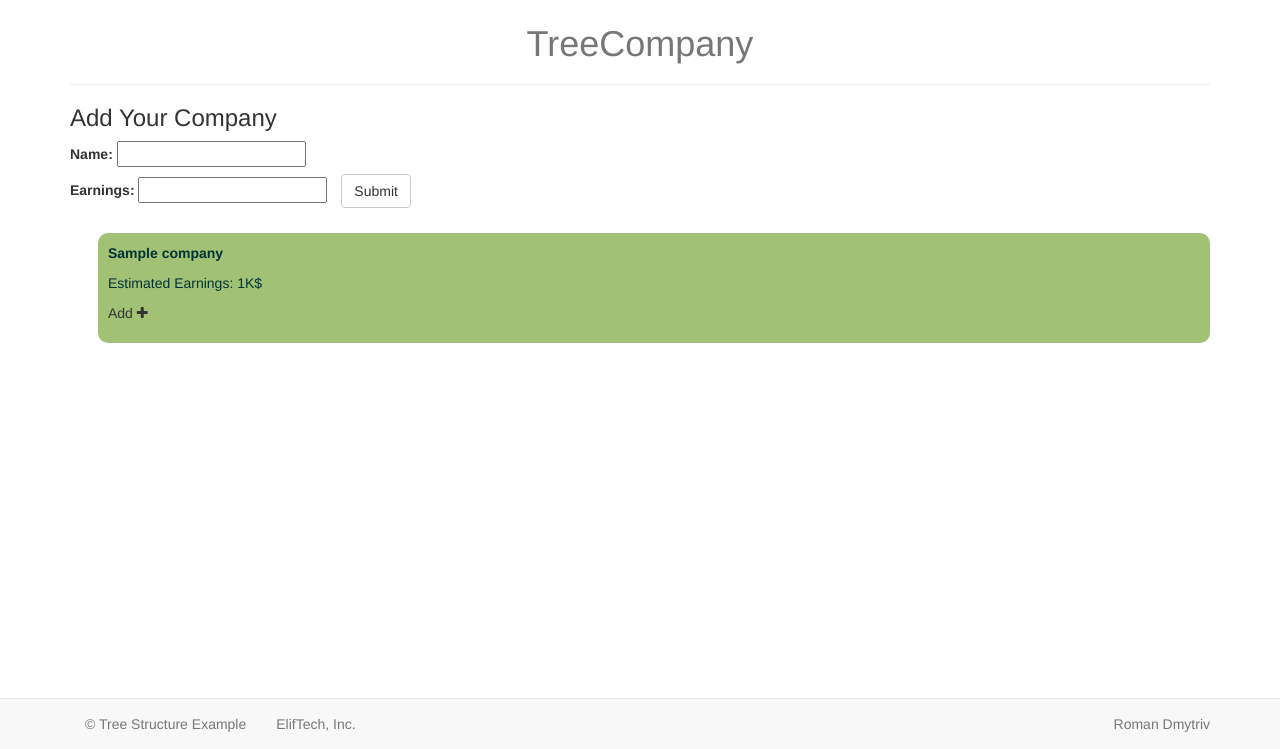
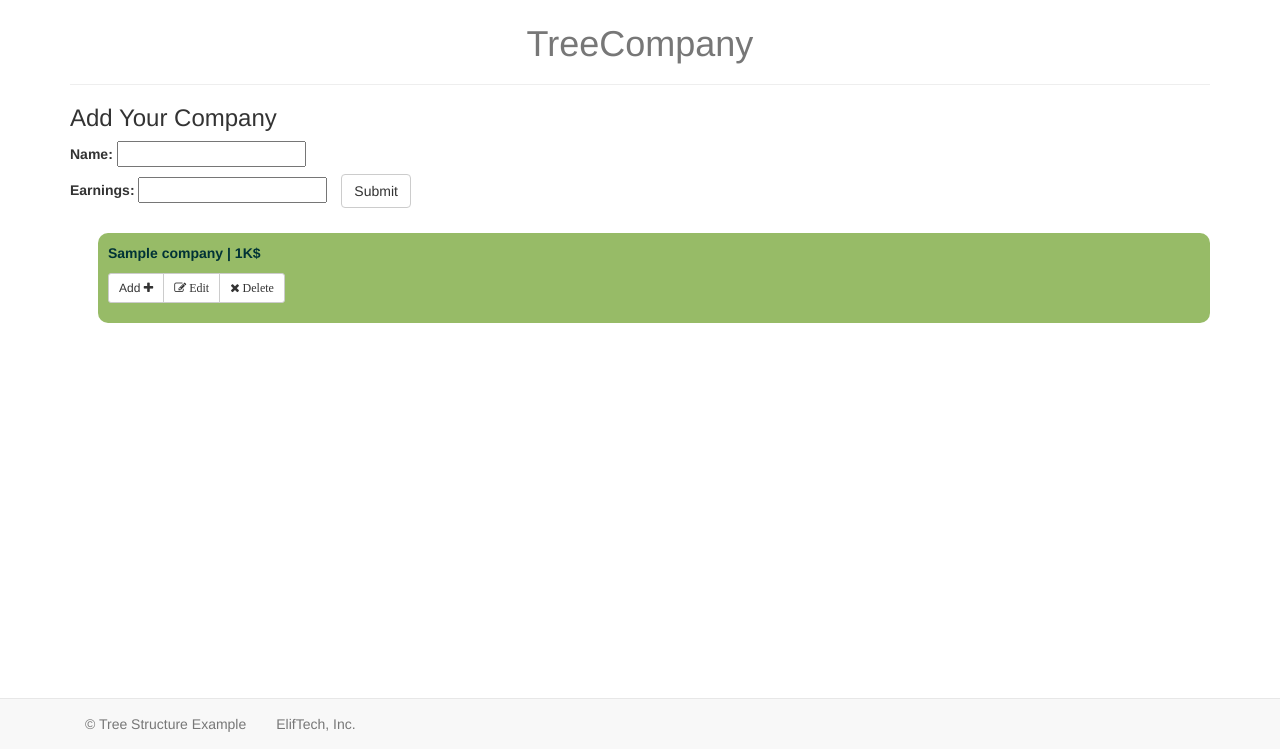
Before and after one commit to Fiques/django-tree-structure, a Django app: template tree/templates/tree/index.html in a window 1280 px wide. Shown: the part 51-800 px from the top of the page. Run offline with Django 3.2, Linux system fonts and the light colour scheme; the template is opened without the code that fills it: values that come from a table or form of the project are taken from there, others are empty; tables that the repository leaves empty hold one stand-in row (values such as "Sample post"); parts of the project's set-up code (start-up, migrations or seed data) failed here and were passed over; some libraries are stand-ins or nearby versions.

Commit message:
Added CRUD

```diff
--- a/tree/models.py
+++ b/tree/models.py
@@ -5,10 +5,15 @@ from dbarray import IntegerArrayField
 
 
 class Company(models.Model):
+	# id
 	name = models.CharField(max_length=50)
 	earnings = models.IntegerField(blank=True, null=True)
 	path = IntegerArrayField(blank=True, editable=False)
 	depth = models.PositiveSmallIntegerField(default=0)
+	# parent_id
 
 	def __unicode__(self):
 		return self.name
+
+	def __repr__(self):
+		return self.name
--- a/tree/templates/tree/index.html
+++ b/tree/templates/tree/index.html
@@ -54,13 +54,15 @@
         </ul>
             {% csrf_token %}
         </form>
-
         <ul id="companies">
         {% for company in company_tree %}
             <li id="{{ company.id }}" class="company" style="margin-left:{{ company.depth|add:company.depth }}em;">
-                <strong><p>{{ company.name }}</p></strong>
-                <p>Estimated Earnings: {{ company.earnings }}K$</p>
-                <p><a href="" class="subcompany">Add <i class="fa fa-plus"></i></a></p>
+                <strong><p>{{ company.name }} | {{ company.earnings }}K$</p></strong>
+                <p class="btn-group">
+                  <a href="" class="subcompany btn btn-default btn-sm">Add <i class="fa fa-plus"></i></a>
+                  <a class="btn btn-default btn-sm" href="{% url "company_edit" pk=company.pk %}"><i class="fa fa-edit"> Edit</i></a>
+                  <a class="btn btn-default btn-sm" href="{% url "company_remove" pk=company.pk %}"><i class="fa fa-remove"> Delete</i></a>
+                </p>
             </li>
         {% empty %}
             <li>There are currently no companies. You can be first!</li>
@@ -75,9 +77,6 @@
           <li><a href="{% url 'home' %}">&copy; Tree Structure Example</a></li>
           <li><a href="http://www.eliftech.com/" target="_blank">ElifTech, Inc.</a></li>
         </ul>
-        <ul class="nav navbar-nav navbar-right">
-          <li><a href="https://github.com/Fiques" target="_blank">Roman Dmytriv</a></li>
-        </ul>
       </div>
     </footer>
 
--- a/tree/urls.py
+++ b/tree/urls.py
@@ -5,4 +5,6 @@ from . import views
 urlpatterns = [
 
     url(r'^$', views.home, name='home'),
+    url(r'^company/(?P<pk>[0-9]+)/remove/$', views.company_remove, name='company_remove'),
+    url(r'^company/(?P<pk>[0-9]+)/edit/$', views.company_edit, name='company_edit'),
 ]
--- a/treeStructure/static/css/style.css
+++ b/treeStructure/static/css/style.css
@@ -41,7 +41,7 @@ a:hover {
 }
 
 .company {
-    background: #A1C275;
+    background: #97BB67;
     -webkit-border-radius: 10px;
     -moz-border-radius: 10px;
     border-radius: 10px;
```
Also changed, not shown: tree/views.py (+33 -1 lines), treeStructure/static/js/index.js (line endings or trailing spaces).
